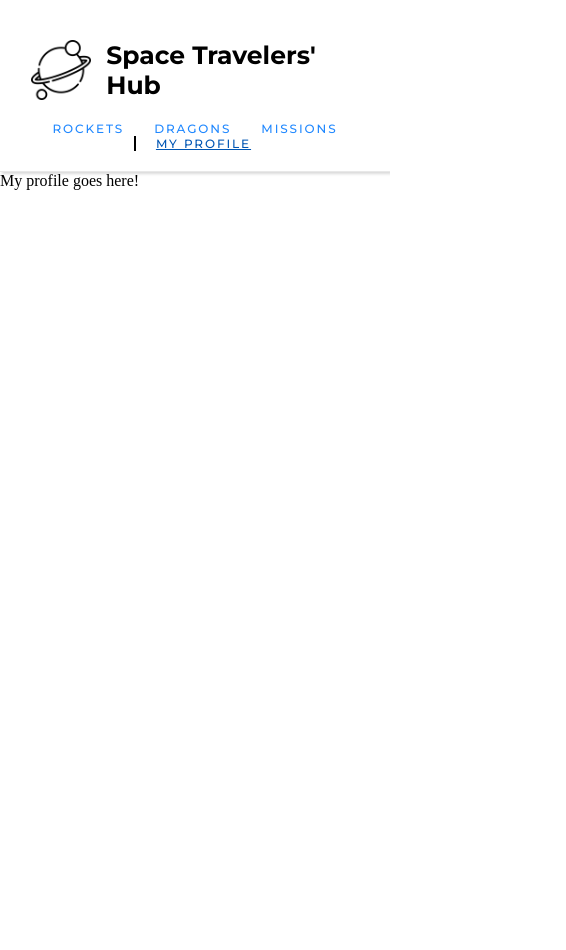
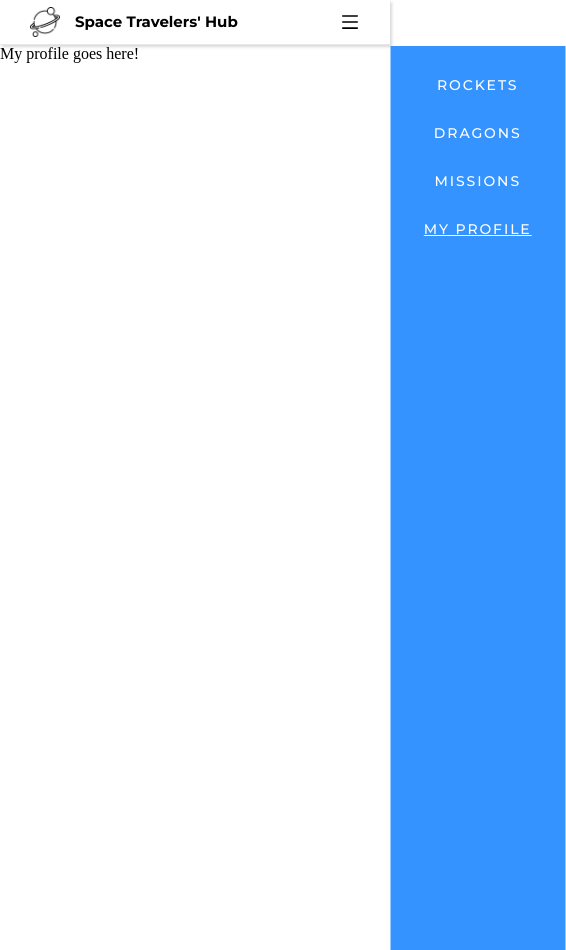
Before and after one commit to ha-manel/Space-Travelers-Hub, a React (Create React App) app: page /profile in a window 390 px wide. Shown: the whole page, 566 px wide, since content can reach past the window. Before the commit the page ends 844 px from the top, so only its background shows below. Built offline with nearby package versions, Linux system fonts and the light colour scheme.

Commit message:
Add mobile nav menu

```diff
--- a/src/components/nav/Nav.css
+++ b/src/components/nav/Nav.css
@@ -26,6 +26,14 @@ h1 {
   font-size: 25px;
 }
 
+.menu-icon {
+  display: none;
+}
+
+.mobile-navUl {
+  display: none;
+}
+
 .navUl {
   margin: 0%;
   padding: 0%;
@@ -33,16 +41,12 @@ h1 {
   flex-wrap: wrap;
 }
 
-.navUl > li {
-  height: auto;
+.nav-link {
   margin: 0 15px;
   font-family: 'Montserrat', sans-serif;
   font-size: 12px;
   font-weight: 500;
   letter-spacing: 1.9px;
-}
-
-.nav-link {
   text-decoration: none;
   color: #2088ff;
 }
@@ -59,15 +63,73 @@ h1 {
   box-sizing: border-box;
 }
 
-@media screen and (max-width: 678px) {
+@media screen and (max-width: 960px) {
   .navBar {
-    gap: 0%;
-    flex-direction: column;
-    padding: 5% 8%;
-    min-width: 100%;
+    padding: 0 30px;
   }
 
-  .navBar > * {
-    justify-content: center;
+  h1 {
+    font-size: 18px;
+  }
+
+  .logo-img {
+    width: 40px;
+    height: 40px;
+  }
+
+  .nav-link {
+    font-size: 10px;
+    margin: 0 10px;
+  }
+
+  .navUl > li:last-of-type {
+    padding-left: 5px;
   }
 }
+
+@media screen and (max-width: 720px) {
+  .navUl {
+    display: none;
+  }
+
+  .menu-icon {
+    cursor: pointer;
+    display: block;
+    font-size: 20px;
+  }
+
+  h1 {
+    font-size: 15px;
+  }
+
+  .logo-img {
+    width: 30px;
+    height: 30px;
+  }
+
+  .mobile-navUl {
+    width: 45%;
+    height: 100vh;
+    display: flex;
+    flex-direction: column;
+    align-items: center;
+    gap: 30px;
+    position: absolute;
+    top: 46px;
+    right: 0;
+    background-color: rgba(32, 136, 255, 0.9);
+    padding: 30px 0;
+    transition: transform 0.3s ease;
+  }
+
+  .nav-link.mobile {
+    color: #fff;
+    font-size: 14px;
+  }
+}
+
+@media screen and (max-width: 320px) {
+  h1 {
+    display: none;
+  }
+}
--- a/src/components/nav/Nav.jsx
+++ b/src/components/nav/Nav.jsx
@@ -1,10 +1,15 @@
-import React from 'react';
+import React, { useState } from 'react';
 import { NavLink } from 'react-router-dom';
+import { AiOutlineClose, AiOutlineMenu } from 'react-icons/ai';
 import logo from '../../assets/logo.png';
-
 import './Nav.css';
 
 const Nav = () => {
+  const [openMenu, setOpenMenu] = useState(false);
+  const toggleMenu = () => {
+    setOpenMenu((openMenu) => !openMenu);
+  };
+
   const links = [
     {
       path: 'rockets',
@@ -27,13 +32,26 @@ const Nav = () => {
   return (
     <nav className="navBar">
       <div className="logo-container">
-        <img src={logo} alt="Cool logo." width={60} height={60} />
+        <img src={logo} alt="Cool logo." className="logo-img" width={60} height={60} />
         <h1>Space Travelers&apos; Hub</h1>
       </div>
+
+      {openMenu ? (<AiOutlineClose onClick={() => toggleMenu()} className="menu-icon" />) : (<AiOutlineMenu onClick={() => toggleMenu()} className="menu-icon" />)}
+
       <ul className="navUl">
         {links.map((link) => (
           <li key={link.path}>
             <NavLink to={link.path} className="nav-link">
+              <span>{link.text.toUpperCase()}</span>
+            </NavLink>
+          </li>
+        ))}
+      </ul>
+
+      <ul className="mobile-navUl" style={{ transform: openMenu ? 'translateX(0)' : 'translateX(100%)' }}>
+        {links.map((link) => (
+          <li key={link.path}>
+            <NavLink to={link.path} className="nav-link mobile" onClick={() => toggleMenu()}>
               <span>{link.text.toUpperCase()}</span>
             </NavLink>
           </li>
```
